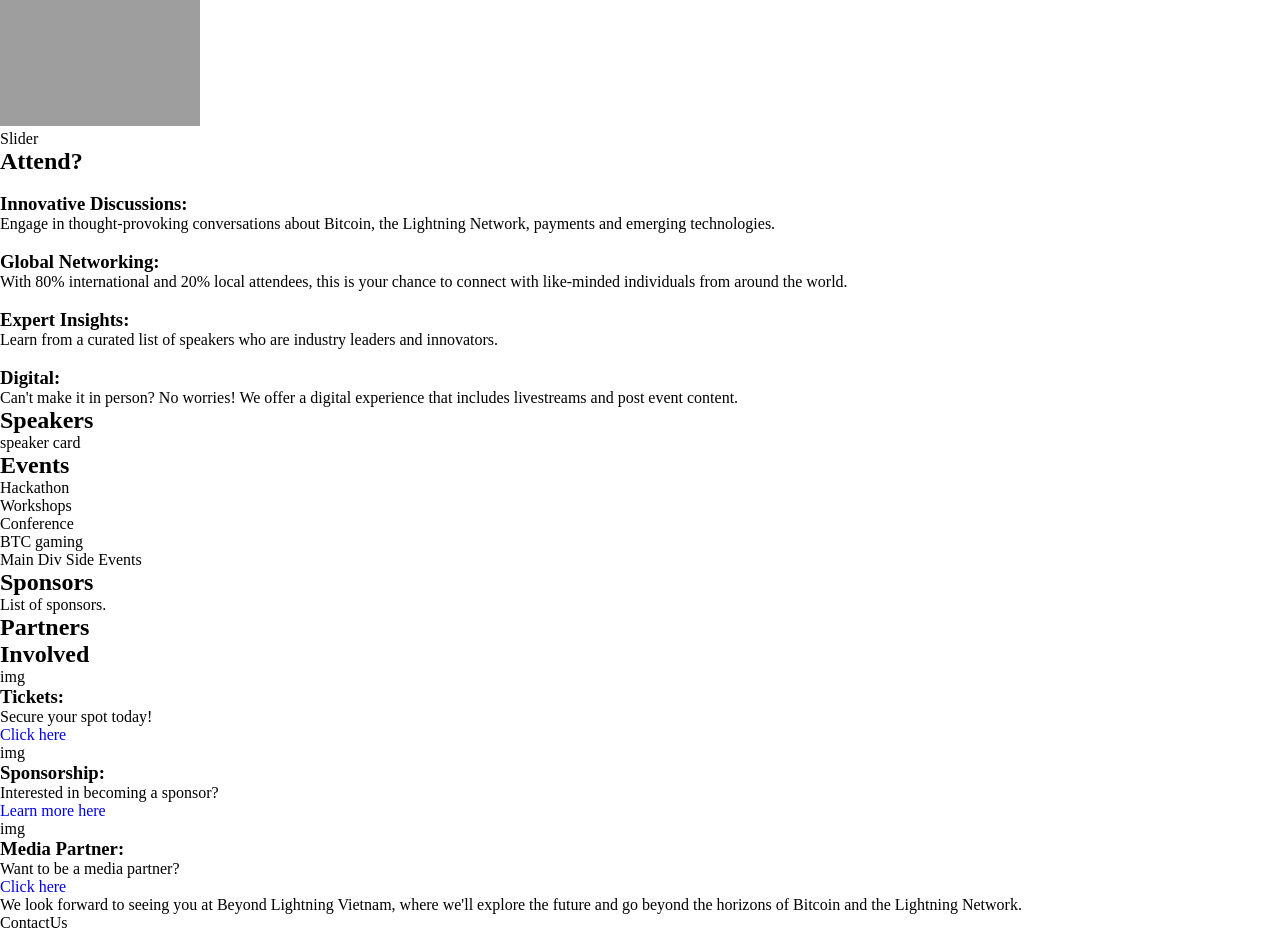
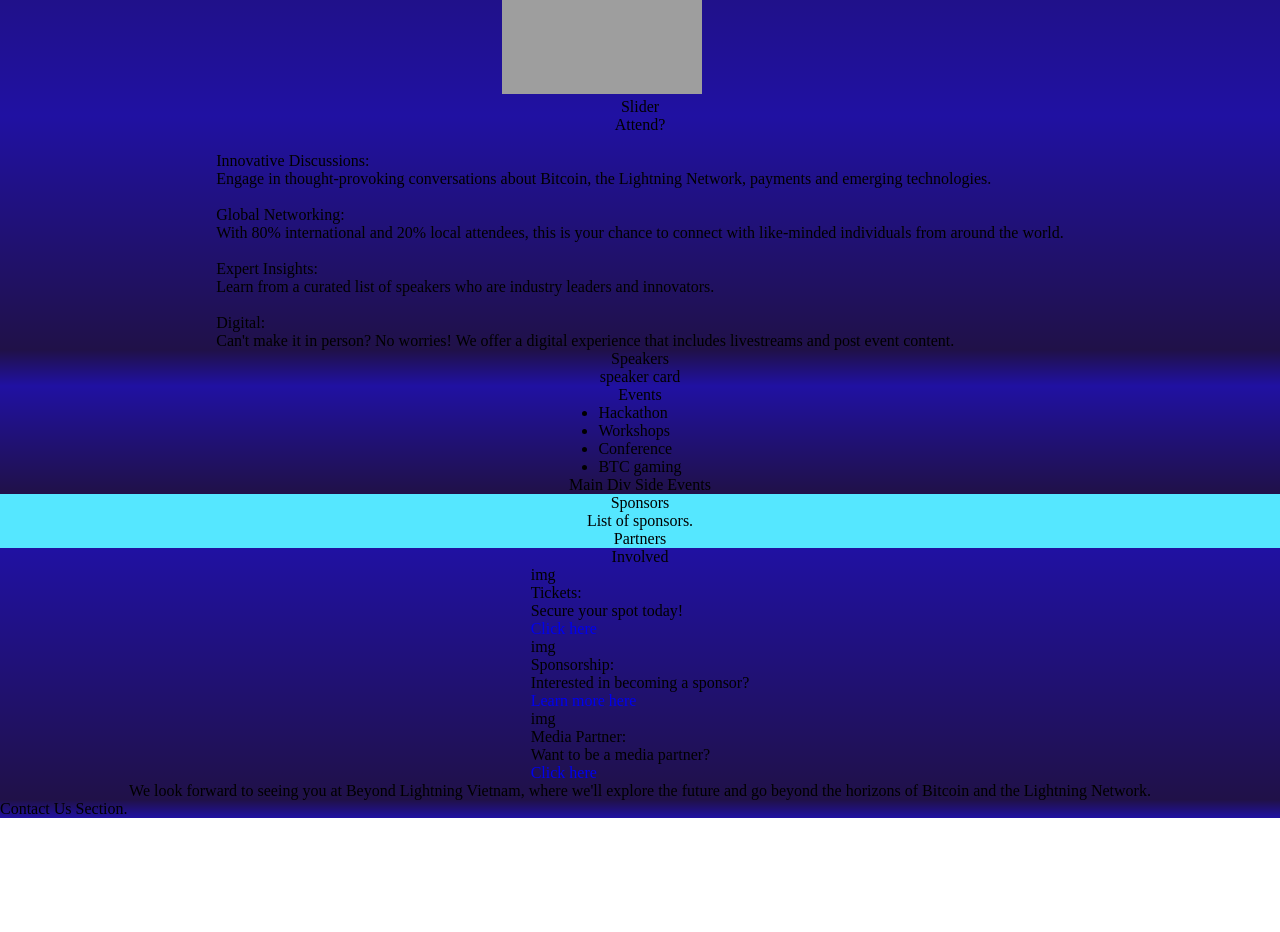
Before and after one commit to sbstnbnvds/beyond-lightning-vietnam, a React (Create React App) app: page / in a window 1280 px wide. Shown: the part 980-1912 px from the top of the page. After the commit the page ends 1798 px from the top, so only its background shows below. Built offline with nearby package versions, Linux system fonts and the light colour scheme; grey boxes are pictures that could not be loaded.

Commit message:
custom variables css

```diff
--- a/src/App.js
+++ b/src/App.js
@@ -1,4 +1,6 @@
 import './Appv2.css';
+
+// import Navbar from './components/Navbar/Navbar';
 import LandingPage from './pages/LandingPage';
 import TicketingPage from './pages/TicketingPage';
 
@@ -9,6 +11,7 @@
 function App() {
   return (
     <div className="App">
+      {/* <Navbar/> */}
       <Routes>
         <Route path="/ticketing" element={ <TicketingPage /> }></Route>
 
--- a/src/components/About/About.js
+++ b/src/components/About/About.js
@@ -1,6 +1,6 @@
 const About = () => {
   return (
-    <section className="about-section">
+    <section className="about-section bg-primary-2">
       <div className="section-wrapper">
         <div className="about-section__main">
           <h2 className="about-section__main-title">Bitcoin & Lightning Conference</h2>
--- a/src/components/ContactUs/ContactUs.js
+++ b/src/components/ContactUs/ContactUs.js
@@ -2,7 +2,9 @@
 
 const ContactUs = () => {
   return (
-    <div>ContactUs</div>
+    <section className="contact-us-section bg-primary-2">
+      Contact Us Section.
+    </section>
   )
 }
 
--- a/src/components/GetInvolved/GetInvolved.js
+++ b/src/components/GetInvolved/GetInvolved.js
@@ -1,6 +1,6 @@
 const GetInvolved = () => {
   return (
-    <section class="get-involved-section">
+    <section class="get-involved-section bg-primary-1">
       <div class="section-wrapper">
         <h2>Involved</h2>
         <div class="get-involved-section__grid">
--- a/src/components/Main/Main.js
+++ b/src/components/Main/Main.js
@@ -1,6 +1,6 @@
 const Main = () => {
   return (
-    <main className="main-section">
+    <main className="main-section bg-primary-1">
         <div className="section-wrapper">
             <div className="main-section__header">
                 <h1 className="main-section__header__title">Beyond Bitcoin Vietnam</h1>
--- a/src/components/MediaPartners/MediaPartners.js
+++ b/src/components/MediaPartners/MediaPartners.js
@@ -1,6 +1,6 @@
 const MediaPartners = () => {
   return (
-    <section className="media-partners-section">
+    <section className="media-partners-section bg-secondary">
       <div className="section-wrapper">
         <h2>Partners</h2>
         <div></div>
--- a/src/components/SideEvents/SideEvents.js
+++ b/src/components/SideEvents/SideEvents.js
@@ -1,6 +1,6 @@
 const SideEvents = () => {
   return (
-    <section className="side-events-section">
+    <section className="side-events-section bg-primary-1">
       <div className="section-wrapper">
         <h2>Events</h2>
         <ul>
--- a/src/components/Speakers/Speakers.js
+++ b/src/components/Speakers/Speakers.js
@@ -1,6 +1,6 @@
 const Speakers = () => {
   return (
-    <section className="speakers-section">
+    <section className="speakers-section bg-primary-2">
       <div className="section-wrapper">
         <h2>Speakers</h2>
         <div class="speakers-section__grid">
--- a/src/components/Sponsors/Sponsors.js
+++ b/src/components/Sponsors/Sponsors.js
@@ -1,6 +1,6 @@
 const Sponsors = () => {
   return (
-    <section className="sponsors-section">
+    <section className="sponsors-section bg-secondary">
       <div className="section-wrapper">
         <h2>Sponsors</h2>
         <div>List of sponsors.</div>
--- a/src/components/WhyAttend/WhyAttend.js
+++ b/src/components/WhyAttend/WhyAttend.js
@@ -1,6 +1,6 @@
 const WhyAttend = () => {
   return (
-    <section className="why-attend-section">
+    <section className="why-attend-section bg-primary-1">
       <div className="section-wrapper">
         <h2>Attend?</h2>
         <div className="grid">
--- a/src/index.css
+++ b/src/index.css
@@ -1,61 +1,83 @@
 /* // https://piccalil.li/blog/a-modern-css-reset */
 
-/* Box sizing rules */
 *,
 *::before,
 *::after {
   box-sizing: border-box;
   margin: 0;
   padding: 0;
+  font: inherit
 }
 
-/* Remove list styles on ul, ol elements with a list role, which suggests default styling will be removed */
 ul[role='list'],
 ol[role='list'] {
   list-style: none;
 }
 
+img {
+  max-width: 100%;
+}
 a {
   text-decoration: none;
 }
-/* Set core root defaults */
-/* html:focus-within {
-  scroll-behavior: smooth;
-} */
 
-/* Set core body defaults */
-/* body {
-  min-height: 100vh;
-  text-rendering: optimizeSpeed;
-  line-height: 1.5;
-} */
-
-/* Make images easier to work with */
-/* img,
-picture {
-  max-width: 100%;
-  display: block;
-} */
-
-/* Inherit fonts for inputs and buttons */
-input,
-button,
-textarea,
-select {
-  font: inherit;
+@font-face {
+  font-family: "Asher Punk";
+  src: local("AsherPunk"),
+    url("./fonts/Asher Punk/Asher Punk.ttf") format("truetype");
 }
 
-/* Remove all animations, transitions and smooth scroll for people that prefer not to see them */
-/* @media (prefers-reduced-motion: reduce) {
-  html:focus-within {
-   scroll-behavior: auto;
-  }
+:root {
+  /* color palette */
+  --sky-blue-color: #55e7ff;
+  --vivid-sky-blue-color: #00ccfd;
+  --persian-rose-color: #ff34b3;
+  --neon-blue-color: #2011a2;
+  --russian-violet-color: #201148;
+  --american-yellow-color: #f2a900;
 
-  *,
-  *::before,
-  *::after {
-    animation-duration: 0.01ms !important;
-    animation-iteration-count: 1 !important;
-    transition-duration: 0.01ms !important;
-    scroll-behavior: auto !important;
-  } */
+  /* color gradients  */
+  --russian-violet-to-neon-blue: linear-gradient(var(--russian-violet-color), var(--neon-blue-color));
+  --neon-blue-to-russian-violet: linear-gradient(var(--neon-blue-color), var(--russian-violet-color));
+
+  --persian-rose-to-american-yellow: linear-gradient(var(--persian-rose-color), var(--american-yellow-color));
+  --american-yellow-to-persian-rose: linear-gradient(var(--american-yellow-color), var(--persian-rose-color));
+
+  --horizontal-persian-rose-to-american-yellow: linear-gradient(90deg, var(--persian-rose-color), var(--american-yellow-color));
+  --horizontal-american-yellow-to-persian-rose: linear-gradient(90deg, var(--american-yellow-color), var(--persian-rose-color));
+
+  /* font weights  */
+  --font-weight-regular: 400;
+  --font-weight-medium: 500;
+  --font-weight-semibold: 600;
+  --font-weight-bold: 700;
+  --font-weight-extrabold: 800;
+  --font-weight-black: 900;
+}
+
+.bg-primary-1 {
+  background: var(--neon-blue-to-russian-violet);
+}
+
+.bg-primary-2 {
+  background: var(--russian-violet-to-neon-blue);
+}
+
+.bg-secondary {
+  background-color: var(--sky-blue-color);
+}
+
+.section-wrapper {
+  display: flex;
+  flex-direction: column;
+  align-items: center;
+}
+
+.flex {
+  display: flex;
+}
+
+.flex-column {
+  display: flex;
+  flex-direction: column;
+}
--- a/src/pages/LandingPage.js
+++ b/src/pages/LandingPage.js
@@ -8,7 +8,7 @@
 import GetInvolved from "../components/GetInvolved/GetInvolved"
 import ContactUs from "../components/ContactUs/ContactUs"
 
-import TopSection from "../components/TopSection"
+// import TopSection from "../components/TopSection"
 
 
 const LandingPage = () => {
```
